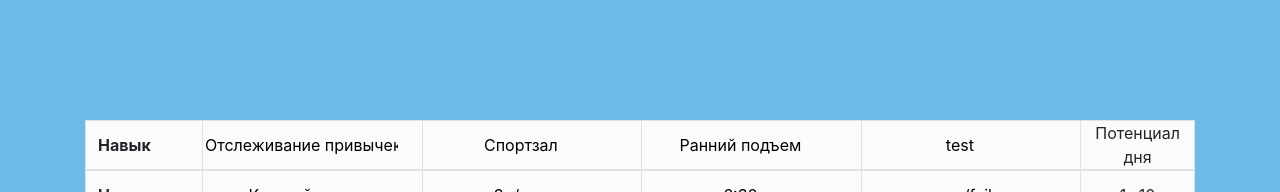
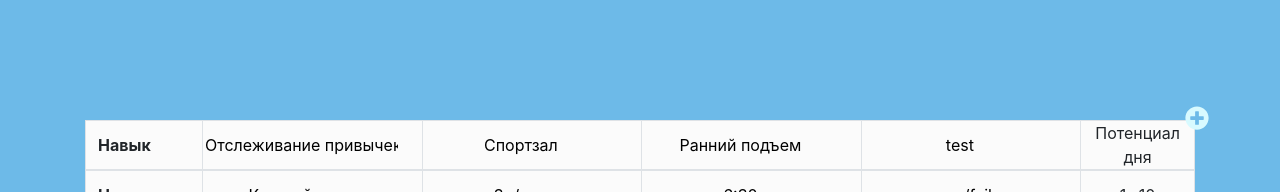
Before and after one commit to PickleDan/habits-tracker-app, a React (Create React App) app: page / in a window 1280 px wide. Shown: the top 192 px of the page. Built offline with nearby package versions, Linux system fonts and the light colour scheme.

Commit message:
add plus icon for additing hew habits

```diff
--- a/src/components/Table.js
+++ b/src/components/Table.js
@@ -8,7 +8,12 @@ import replaceById from "../utils/replaceById";
 import { HabitName } from "./habitName/HabitName";
 import { HabitMeasure } from "./habitMeasure/HabitMeasure";
 import { ClickAwayListener } from "@material-ui/core";
-
+import {
+    faTimes,
+    faCheck,
+    faPlusCircle
+} from "@fortawesome/free-solid-svg-icons";
+import { FontAwesomeIcon } from "@fortawesome/react-fontawesome";
 moment.locale("ru");
 
 const dayNumberToDayName = {
@@ -199,6 +204,11 @@ const Table = ({ habits, weekDays }) => {
 
     return (
         <div className="table-wrapper container">
+            <FontAwesomeIcon
+                size="2x"
+                icon={faPlusCircle}
+                className="plusIcon"
+            />
             <table className="table table-bordered">
                 <thead>
                     <ClickAwayListener onClickAway={onClickAwayHabitName}>
--- a/src/scss/App.scss
+++ b/src/scss/App.scss
@@ -10,6 +10,7 @@ input[type="number"]::-webkit-outer-spin-button {
 }
 
 .table-wrapper {
+    position: relative;
     margin-top: 120px;
     margin-left: auto;
     .table {
@@ -77,6 +78,18 @@ input[type="number"]::-webkit-outer-spin-button {
         @extend %input-style;
         width: 90%;
     }
+    .plusIcon {
+        position: absolute;
+        width: 24px;
+        right: 1px;
+        top: -18px;
+        cursor: pointer;
+        color: $plus-icon-color;
+        transition: 0.2s;
+        &:hover {
+            color: lighten($plus-icon-color, $amount: 10%);
+        }
+    }
 }
 
 @media (max-width: 990px) {
--- a/src/scss/_config.scss
+++ b/src/scss/_config.scss
@@ -3,3 +3,4 @@ $red-mark-color: #f06449;
 $neutral-mark-color: #b4ada3;
 $background-table-color: #fbfbfb;
 $input-border-color: #e9d6ec;
+$plus-icon-color: #d8faff;
```
